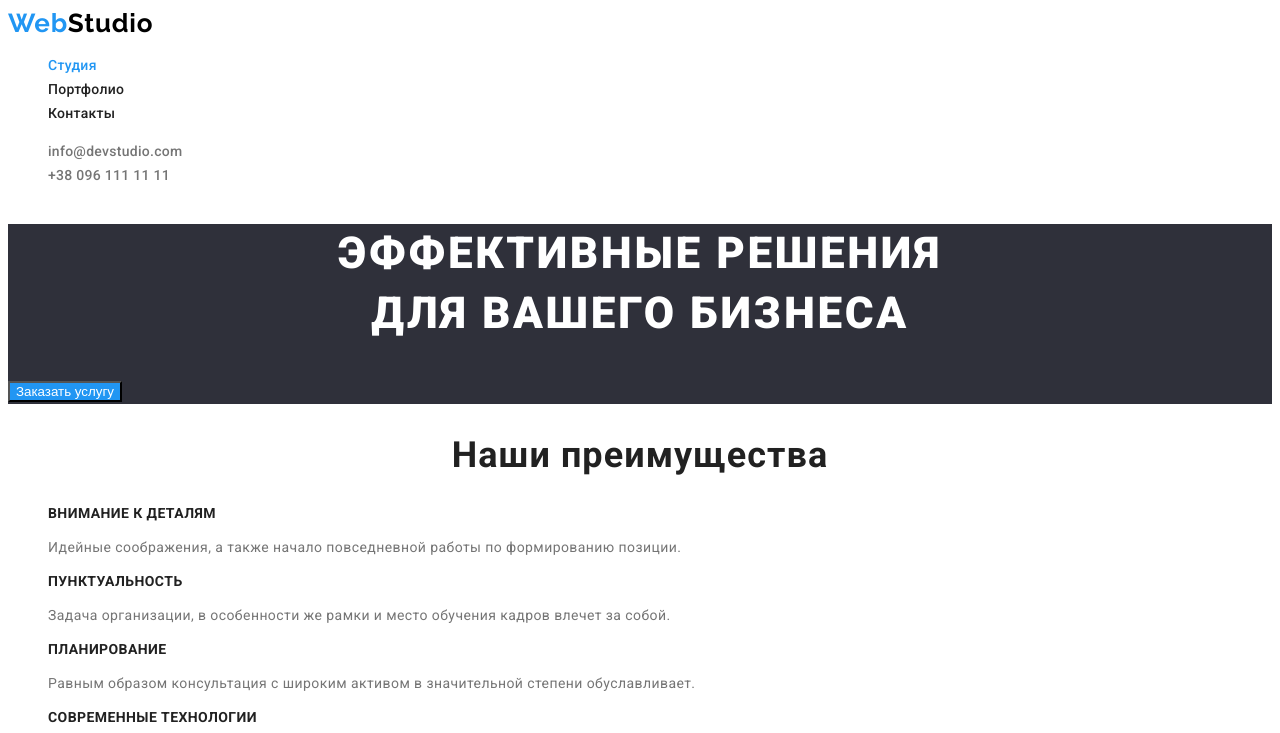
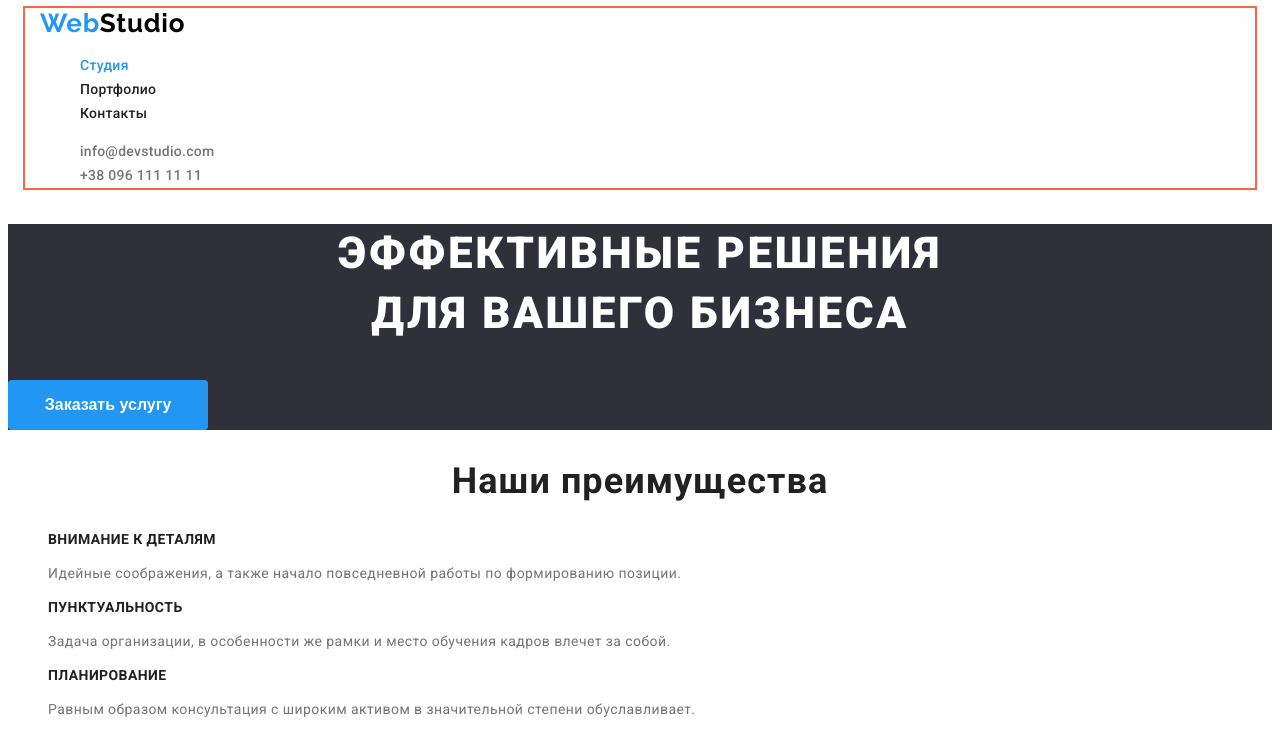
Before and after one commit to Vlad-Danilchenko/goit-markup-hw-02, a plain HTML site: page index.html in a window 1280 px wide. Shown: the top 733 px of the page. Drawn offline with Linux system fonts and the light colour scheme.

Commit message:
Додає стилі кнопкам

```diff
--- a/css/styles.css
+++ b/css/styles.css
@@ -11,6 +11,14 @@
     --primery-bg-color: #ffffff;
     --primery-button-color: #F5F4FA;
     --footer-bg-color: #2F303A;
+}
+
+.container{
+    width: 1200px;
+    padding-left: 15px;
+    padding-right: 15px;
+    margin: 0 auto;
+    outline: 2px solid tomato;
 }
 
 body {
@@ -134,6 +142,19 @@ body {
 }
 
 /* button */
+.button{
+    border-radius: 4px;
+    border: 0px;
+    padding: 10px 32px;
+    min-width: 200px;
+    font-weight: 700;
+    font-size: 16px;
+    line-height: 1.88;
+     /* align-items: center; */
+    text-align: center; */
+    letter-spacing: 0.06em;
+}
+
 .button,
 .list .filter-button:hover,
 .list .filter-button:focus
@@ -145,6 +166,9 @@ body {
 .list .filter-button{
     color: var(--title-text-color);
     background-color: var(--primery-button-color);
+    border-radius: 4px;
+    padding: 6px 22px;
+    border: 0px;
 }
 
 
--- a/index.html
+++ b/index.html
@@ -11,9 +11,11 @@
 </head>
 <body>
     <header>
+        <div class="container">
             <nav>
                 <!--Логотип-->
-            <a href="./index.html" class="logo"><span lang="en" class="acent-logo">Web</span><span lang="en" class="logo-main">Studio</span> </a>
+                <a href="./index.html" class="logo"><span lang="en" class="acent-logo">Web</span><span lang="en"
+                        class="logo-main">Studio</span> </a>
                 <ul class="site-nav list">
                     <li><a href="" class="link curent">Студия</a></li>
                     <li><a href="./portfolio.html" class="link">Портфолио</a></li>
@@ -26,6 +28,8 @@
                 <li><a href="tel:+380961111111" class="email"> +38 096 111 11 11</a>
                 </li>
             </ul>
+        </div>
+
 
 
     </header>
```
Lines whose indentation alone changed are shown as unchanged.
